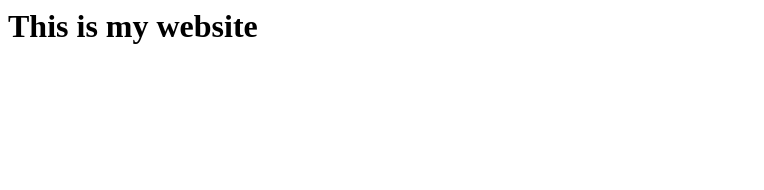
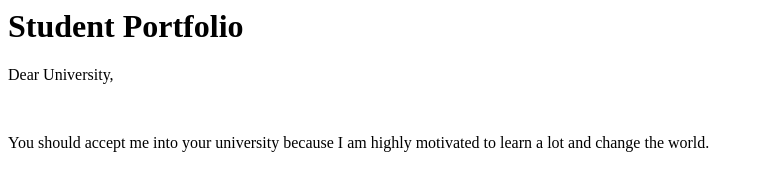
Before and after one commit to CLofton/LisdPD, a plain HTML site: page index.html in a window 1280 px wide. Shown: the whole page, without its empty margins (0-764 px from the left). Drawn offline with Linux system fonts and the light colour scheme.

Commit message:
Update index.html

```diff
--- a/index.html
+++ b/index.html
@@ -1 +1,17 @@
-<h1>This is my website</h1>
+<html>
+  <head>
+    <title>Student Portfolio</title>
+    <link rel="stylesheet" href="style.css">
+  </head>
+  <body>
+    <!--codepen code-->
+       <h1>Student Portfolio</h1>
+      <div id="letter">
+        <p>Dear University,</p>
+        <br>
+        <p>
+            You should accept me into your university because I am highly motivated to learn a lot and change the world.
+        </p>
+      </div>
+  </body>
+</html>
```
